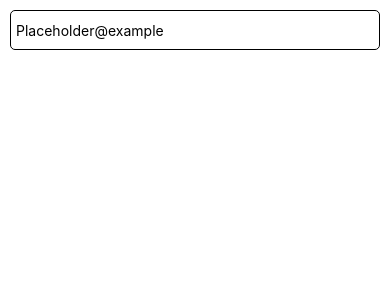
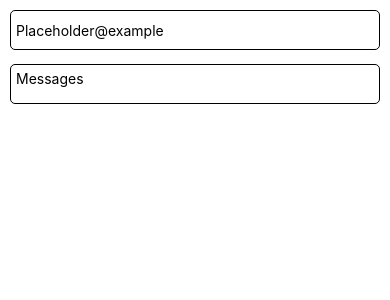
Before and after one commit to TomLayan1/React-Native, a React Native app: screen / in a window 390 px wide. Shown: the top 300 px of the page. Built offline with nearby package versions, Linux system fonts and the light colour scheme.

Commit message:
Learnt the multiline prop of the TextInput element, and how to style

```diff
--- a/lessons/InputsNForms.tsx
+++ b/lessons/InputsNForms.tsx
@@ -18,6 +18,12 @@ export const InputsNForms = () => {
           // secureTextEntry
           // keyboardType="numeric"
         />
+
+        <TextInput
+          style={styles.textInput}
+          placeholder="Messages"
+          multiline
+        />
       </SafeAreaView>
     </SafeAreaProvider>
   )
@@ -32,6 +38,12 @@ const styles = StyleSheet.create({
     height: 40,
     padding: 5,
     borderWidth: 1,
-    borderRadius: 5
+    borderRadius: 5,
+    marginBottom: 14
+  },
+  multilineInput: {
+    minHeight: 100,
+    maxHeight: 100,
+    textAlignVertical: "top"
   }
 })
```
